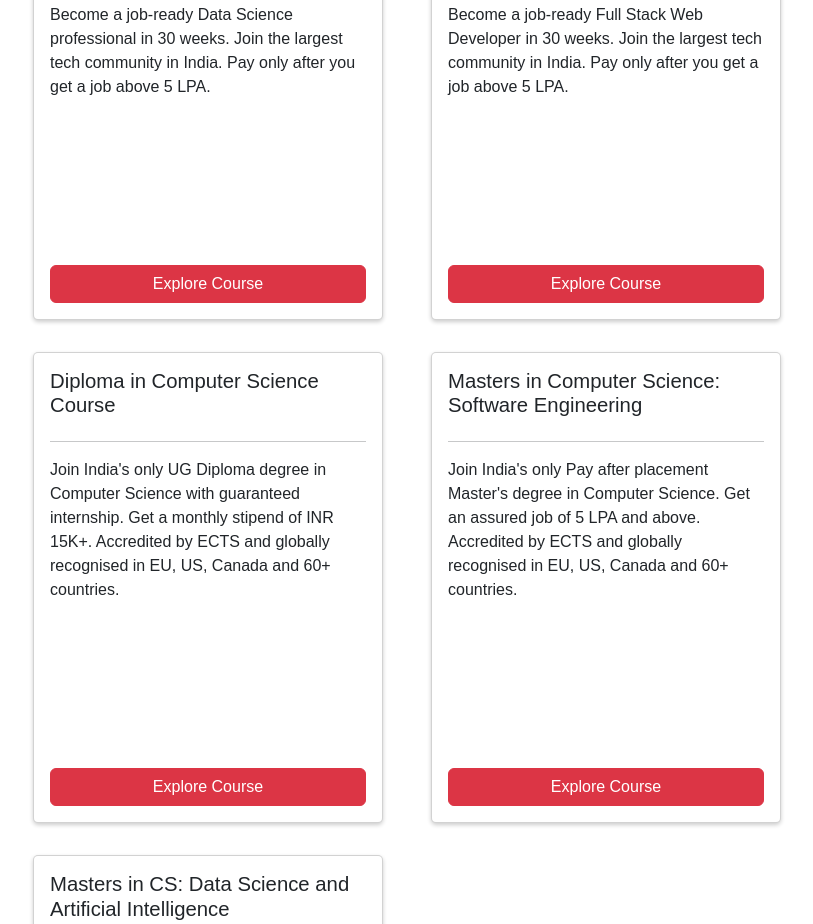
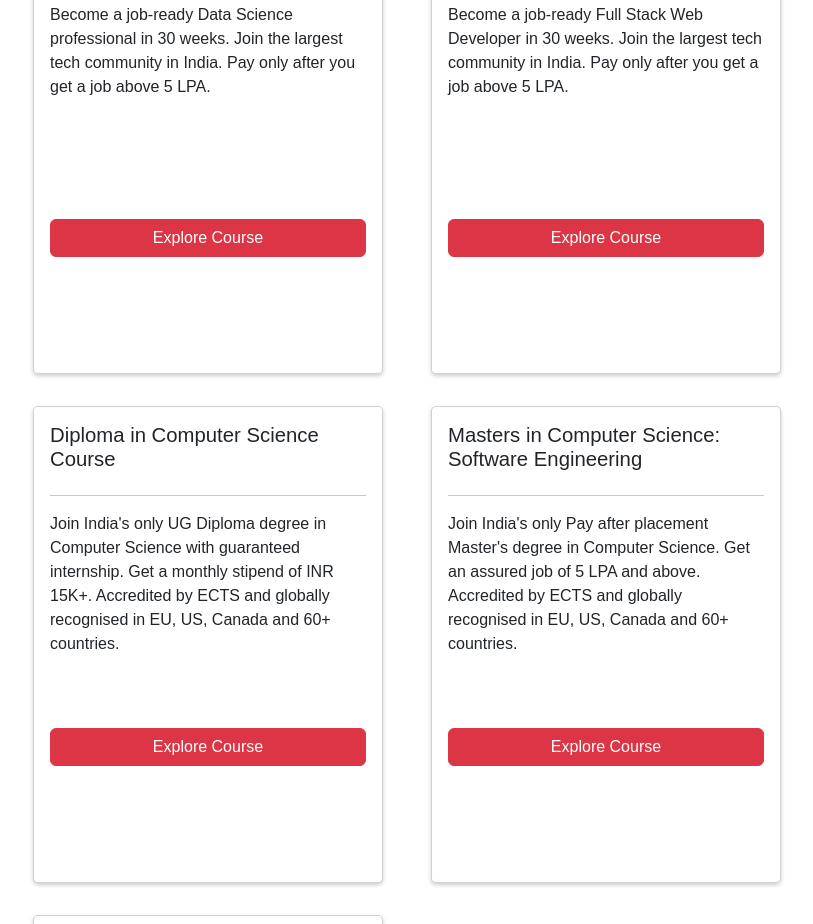
Before and after one commit to PremUbhe/SpeedUp, a plain HTML site: page index.html in a window 1280 px wide. Shown: the part 2747-3671 px from the top of the page, without its empty margins (105-918 px from the left). Drawn offline with nearby package versions, Linux system fonts and the light colour scheme.

Commit message:
Update index.css
fixed the forth page problem.

```diff
--- a/index.css
+++ b/index.css
@@ -173,9 +173,12 @@
   border-radius: 5px;
   box-shadow: 0 2px 4px 0 rgba(0, 0, 0, 0.2);
 }
-
+#forth-page .cards .card p {
+  width: 100%;
+  height: 200px;
+}
 #forth-page .cards button {
-  margin-top: 150px;
+  margin-bottom: 100px;
 }
 
 #forth-page h2 {
```
